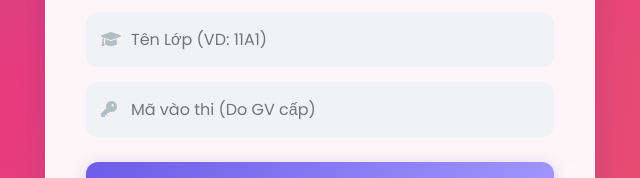
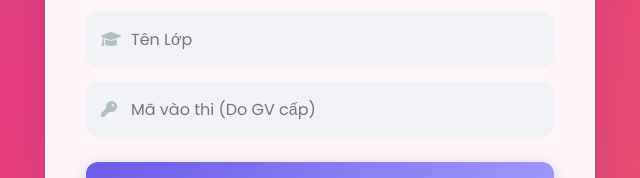
Before and after one commit to VannQuoc/quiz, a plain HTML site: page index.html in a window 1280 px wide. Shown: the part 375-553 px from the top of the page, 320-960 px from the left. Drawn offline with Linux system fonts and the light colour scheme.

Commit message:
Fix HTML encoding issues in index.html

```diff
--- a/index.html
+++ b/index.html
@@ -30,7 +30,7 @@
                     </div>
                     <div class="input-field">
                         <i class="fas fa-graduation-cap"></i>
-                        <input type="text" id="input-class" placeholder="Tên Lớp (VD: 11A1)" autocomplete="off" required>
+                        <input type="text" id="input-class" placeholder="Tên Lớp" autocomplete="off" required>
                     </div>
                     <div class="input-field">
                         <i class="fas fa-key"></i>
@@ -128,7 +128,6 @@
             <div class="modal-body custom-scrollbar">
                 <h3>1. Cách tham gia</h3>
                 <p>- Nhập tên Tổ/Nhóm, tên Lớp và <strong>Mã Lớp</strong> chính xác do giáo viên cung cấp để vào thi.</p>
-                <p>- Mỗi nhóm chỉ nên làm bài 1 lần để đảm bảo công bằng.</p>
 
                 <h3>2. Cách tính điểm</h3>
                 <ul style="list-style-type: disc; padding-left: 20px; line-height: 1.6;">
```
